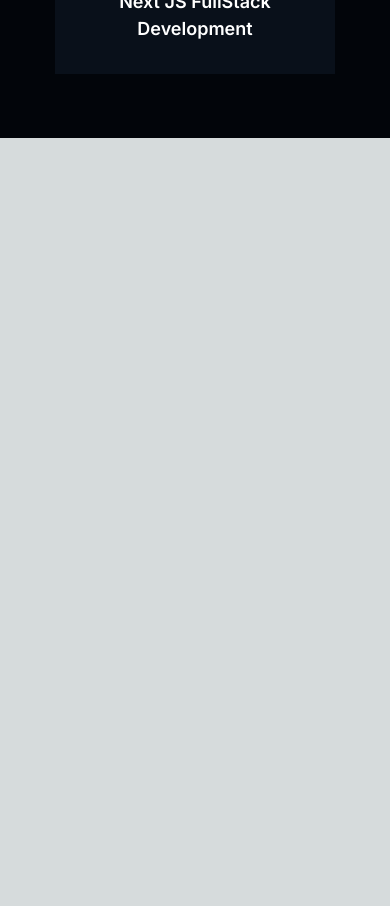
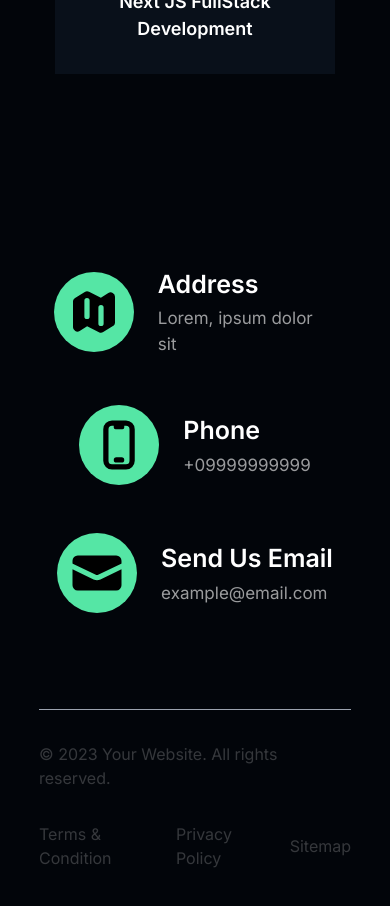
Before and after one commit to rafaeljunio/my-portifolio, a Next.js app: page / in a window 390 px wide. Shown: the part 10300-11206 px from the top of the page. Before the commit the page ends 10438 px from the top, so only its background shows below. Built offline with nearby package versions, Linux system fonts and the light colour scheme.

Commit message:
feat: footer

```diff
--- /dev/null
+++ b/app/_components/footer.tsx
@@ -0,0 +1,65 @@
+import {
+  DevicePhoneMobileIcon,
+  EnvelopeIcon,
+  MapIcon,
+} from '@heroicons/react/16/solid'
+
+export const Footer = () => {
+  return (
+    <div className="pt-[8rem] pb-[4rem] bg-[#02050a]">
+      <div className="grid border-b-[1px] pb-[6rem] border-gray-400 grid-cols-1 lg:grid-cols-3 md:grid-cols-2 w-[80%] mx-auto gap-[3rem]">
+        <div className="flex items-center justify-center space-x-6">
+          <div className="md:w-[6rem] md:h-[6.5rem] w-[5rem] h-[5rem] flex items-center justify-center rounded-full  bg-[#55e6a5]">
+            <MapIcon className="md:size-[5rem] size-[3.5rem] text-black" />
+          </div>
+          <div>
+            <h1 className="text-[25px] mb-[0.2rem] font-semibold text-[white]">
+              Address
+            </h1>
+            <p className="text-[17px] w-[90%] text-white opacity-60">
+              Lorem, ipsum dolor sit
+            </p>
+          </div>
+        </div>
+
+        <div className="flex items-center justify-center space-x-6">
+          <div className="md:w-[6rem] md:h-[6.5rem] w-[5rem] h-[5rem] flex items-center justify-center rounded-full bg-[#55e6a5]">
+            <DevicePhoneMobileIcon className="md:size-[5rem] size-[3.5rem] text-black" />
+          </div>
+          <div>
+            <h1 className="text-[25px] mb-[0.2rem] font-semibold text-[white]">
+              Phone
+            </h1>
+            <p className="text-[17px] w-[90%] text-white opacity-60">
+              +09999999999
+            </p>
+          </div>
+        </div>
+
+        <div className="flex items-center justify-center space-x-6">
+          <div className="md:w-[6rem] md:h-[6.5rem] w-[5rem] h-[5rem] flex items-center justify-center rounded-full bg-[#55e6a5]">
+            <EnvelopeIcon className="md:size-[5rem] size-[3.5rem] text-black" />
+          </div>
+          <div>
+            <h1 className="text-[25px] mb-[0.2rem] font-semibold text-[white]">
+              Send Us Email
+            </h1>
+            <p className="text-[17px] w-[90%] text-white opacity-60">
+              example@email.com
+            </p>
+          </div>
+        </div>
+      </div>
+      <div className="w-[80%] mt-[2rem] mx-auto grid grid-cols-1 md:grid-cols-2 items-center justify-between">
+        <div className="text-[16px] mb-[2rem] md:mb-0 text-white opacity-20">
+          &copy; 2023 Your Website. All rights reserved.
+        </div>
+        <div className="flex items-center space-x-10">
+          <p className="text-[16px] text-white opacity-20">Terms & Condition</p>
+          <p className="text-[16px] text-white opacity-20">Privacy Policy</p>
+          <p className="text-[16px] text-white opacity-20">Sitemap</p>
+        </div>
+      </div>
+    </div>
+  )
+}
--- a/app/page.tsx
+++ b/app/page.tsx
@@ -4,6 +4,7 @@
 
 import { About } from './_components/about'
 import { Blog } from './_components/blog'
+import { Footer } from './_components/footer'
 import { Hero } from './_components/hero'
 import { MobileNav } from './_components/mobile-nav'
 import { Nav } from './_components/nav'
@@ -23,7 +24,7 @@
         <MobileNav nav={nav} closeNav={closeNav} />
         <Nav openNav={openNav} />
         <Hero />
-      </div>
+
         <div className="relative z-[30]">
           <About />
           <Services />
@@ -31,6 +32,8 @@
           <Projects />
           <Testimonial />
           <Blog />
+          <Footer />
+        </div>
       </div>
     </div>
   )
--- a/package.json
+++ b/package.json
@@ -10,6 +10,7 @@
   },
   "dependencies": {
     "@heroicons/react": "^2.1.4",
+    "aos": "3.0.0-beta.6",
     "lucide-react": "^0.378.0",
     "next": "14.2.3",
     "react": "^18",
```
Also changed, not shown: 1 other file (tests, documents, lock files or other folders). Lines whose indentation alone changed are shown as unchanged.
